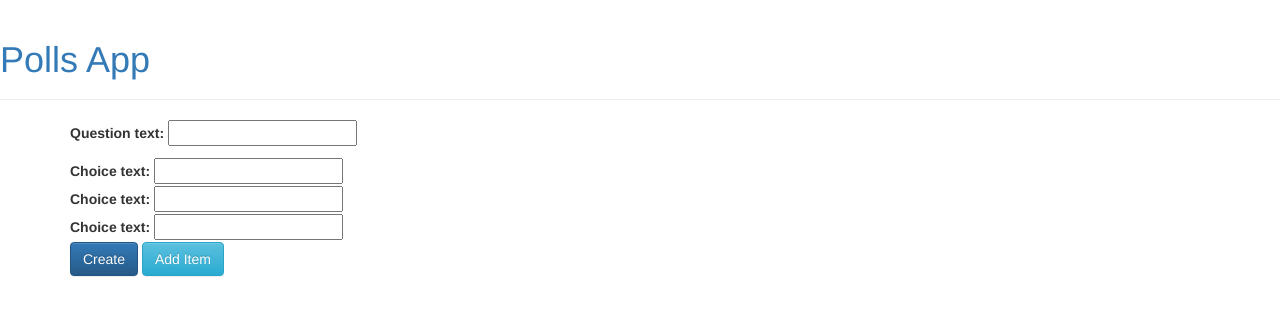
After one commit to zwernberg/polls, a Django app: page /polls/create/ in a window 1280 px wide. The commit adds this page. Shown: the top 316 px of the page. Run offline with Django 3.2, Linux system fonts and the light colour scheme; some libraries are stand-ins or nearby versions.

Commit message:
added create form with dynamic formset

```diff
--- a/core/settings.py
+++ b/core/settings.py
@@ -25,7 +25,7 @@ SECRET_KEY = '4ug4u7!r@$p91m4zfm5ad8%g6jiuw6ydq)j!6@dcs&g5itzb9!'
 # SECURITY WARNING: don't run with debug turned on in production!
 DEBUG = True
 
-ALLOWED_HOSTS = []
+ALLOWED_HOSTS = ['192.168.1.107']
 
 
 # Application definition
--- /dev/null
+++ b/polls/forms.py
@@ -0,0 +1,16 @@
+from django.forms import ModelForm
+from django.forms.models import inlineformset_factory
+
+from polls.models import Question, Choice
+
+class QuestionForm(ModelForm):
+    class Meta:
+        model = Question
+        fields = ['question_text']
+
+class ChoiceForm(ModelForm):
+    class Meta:
+        model = Choice
+        fields = ['choice_text']
+
+ChoiceFormSet = inlineformset_factory(Question,Choice,form=ChoiceForm, fields=('choice_text',), extra=3 )
--- a/polls/models.py
+++ b/polls/models.py
@@ -3,7 +3,7 @@ from django.db import models
 # Create your models here.
 class Question(models.Model):
     question_text = models.CharField(max_length=200)
-    pub_date = models.DateTimeField('date published')
+    pub_date = models.DateTimeField('date published',auto_now_add=True)
 
     def __str__(self):
         return self.question_text
--- a/polls/templates/polls/base.html
+++ b/polls/templates/polls/base.html
@@ -3,10 +3,12 @@
 
 <head>
     <title>Polls App</title>
+    <script src="https://cdnjs.cloudflare.com/ajax/libs/jquery/3.1.1/jquery.js"></script>
+
     <link rel="stylesheet" href="//maxcdn.bootstrapcdn.com/bootstrap/3.2.0/css/bootstrap.min.css">
     <link rel="stylesheet" href="//maxcdn.bootstrapcdn.com/bootstrap/3.2.0/css/bootstrap-theme.min.css">
     <link href='//fonts.googleapis.com/css?family=Lobster&subset=latin,latin-ext' rel='stylesheet' type='text/css'>
-    <link rel="stylesheet" href="{% static 'css/blog.css' %}">
+</script>
 </head>
 
 <body>
--- /dev/null
+++ b/polls/templates/polls/create.html
@@ -0,0 +1,35 @@
+{% extends 'polls/base.html' %}
+
+<head>
+
+</head>
+{% block content %}
+<form action="" method="post">
+    {% csrf_token %} {{ form.as_p }} {{ choice_form.management_form }} {{ choice_form.non_form_errors }}
+    <div id="choice-forms-container">
+        {% for form in choice_form %} {{ form.id }}
+        <div class="inline {{ choice_form.prefix }}">
+            {{ form.choice_text.errors }} {{ form.choice_text.label_tag }} {{ form.choice_text }}
+        </div>
+        {% endfor %}
+    </div>
+<div id="empty_form" style="display:none">
+            <div class="inline {{ choice_form.prefix }}">
+
+        {{ choice_form.empty_form }}
+            </div>
+</div>
+    <input type="submit" class="btn btn-primary" value="Create" />
+    <a href="#" id="add_more" class="btn btn-info add-item">Add Item</a>
+
+</form>
+
+<script>
+    $('#add_more').click(function() {
+        var form_idx = $('#id_choice_set-TOTAL_FORMS').val();
+        $('#choice-forms-container').append($('#empty_form').html().replace(/__prefix__/g, form_idx));
+        $('#id_choice_set-TOTAL_FORMS').val(parseInt(form_idx) + 1);
+    });
+</script>
+
+{% endblock %}
--- a/polls/templates/polls/index.html
+++ b/polls/templates/polls/index.html
@@ -6,7 +6,7 @@
         <ul class="list-group">
         {% for question in latest_question_list %}
 
-            <liclass="list-group-item"><a href="/polls/{{ question.id }}/" {{ question.question_text }}</a></li>
+            <a href="{% url 'polls:detail' question.id %}" class="list-group-item">{{ question.question_text }}</a>
         {% endfor %}
         </ul>
     {% else %}
--- a/polls/templates/polls/results.html
+++ b/polls/templates/polls/results.html
@@ -4,9 +4,9 @@
 
 <h1>{{ question.question_text }}</h1>
 
-<ul>
+<ul class="list-group">
 {% for choice in question.choice_set.all %}
-    <li>{{ choice.choice_text }} -- {{ choice.votes }} vote{{ choice.votes|pluralize }}</li>
+    <li class="list-group-item"><b>{{ choice.choice_text }}</b> -- {{ choice.votes }} vote{{ choice.votes|pluralize }}</li>
 {% endfor %}
 </ul>
 
--- a/polls/urls.py
+++ b/polls/urls.py
@@ -5,6 +5,7 @@ from polls import views
 app_name = 'polls'
 urlpatterns = [
     url(r'^$', views.IndexView.as_view(), name='index'),
+    url(r'^create/$', views.CreateView.as_view(), name='create'),
     url(r'^(?P<pk>\d+)/$', views.DetailView.as_view(), name='detail'),
     url(r'^(?P<pk>\d+)/results/$', views.ResultsView.as_view(), name='results'),
     url(r'^(?P<question_id>[0-9]+)/vote/$', views.vote, name='vote'),
--- a/polls/views.py
+++ b/polls/views.py
@@ -5,6 +5,7 @@ from django.views import generic
 from django.urls import reverse
 
 from polls.models import Question
+from polls.forms import QuestionForm, ChoiceFormSet
 
 # Create your views here.
 class IndexView(generic.ListView):
@@ -22,6 +23,45 @@ class ResultsView(generic.DetailView):
     model = Question
     template_name = 'polls/results.html'
 
+class CreateView(generic.CreateView):
+    model = Question
+    template_name = 'polls/create.html'
+    #fields = ['question_text',]
+    form_class = QuestionForm
+
+    def get(self, request, *args, **kwargs):
+        self.object = None
+        form_class = self.get_form_class()
+        form = self.get_form(form_class)
+        choice_form = ChoiceFormSet()
+
+        return self.render_to_response(self.get_context_data(form=form, choice_form=choice_form))
+
+    def post(self, request, *args, **kwargs):
+        self.object = None
+        form_class = self.get_form_class()
+        form = self.get_form(form_class)
+        choice_form = ChoiceFormSet(self.request.POST)
+        if (form.is_valid() and choice_form.is_valid()):
+            return self.form_valid(form,choice_form)
+        else:
+            return self.form_invalid(form,choice_form)
+
+    def form_valid(self, form, choice_form):
+        self.object = form.save()
+        choice_form.instance = self.object
+        choice_form.save()
+
+        return HttpResponseRedirect(self.get_success_url())
+
+    def form_invalid(self, form, choice_form):
+        return self.render_to_response(
+            self.get_context_data(form=form, choice_form=choice_form)
+        )
+
+    def get_success_url(self):
+        return reverse('polls:detail',args=(self.object.id,))
+
 def vote(request,question_id):
     question = get_object_or_404(Question, pk=question_id)
     try:
```
Also changed, not shown: polls/templates/polls/detail.html (+9 -4 lines).
